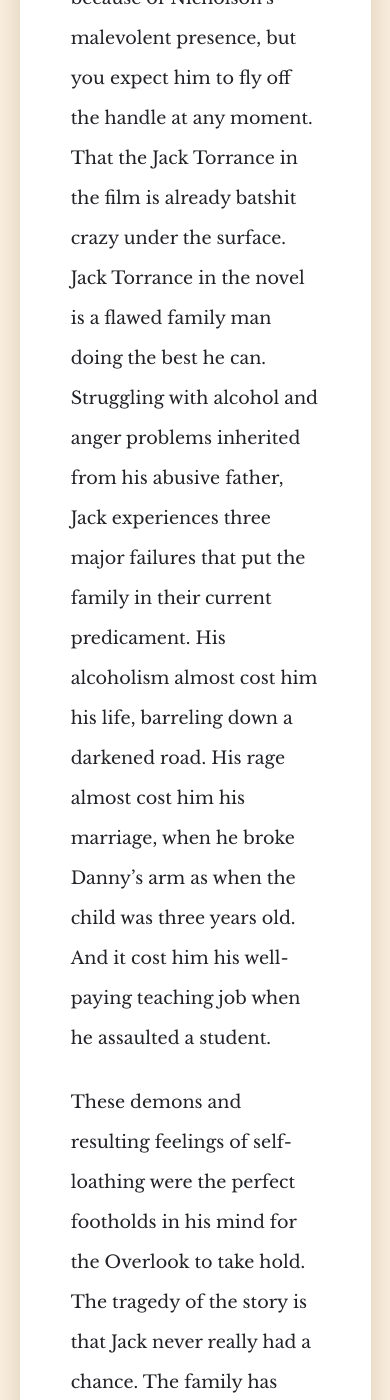
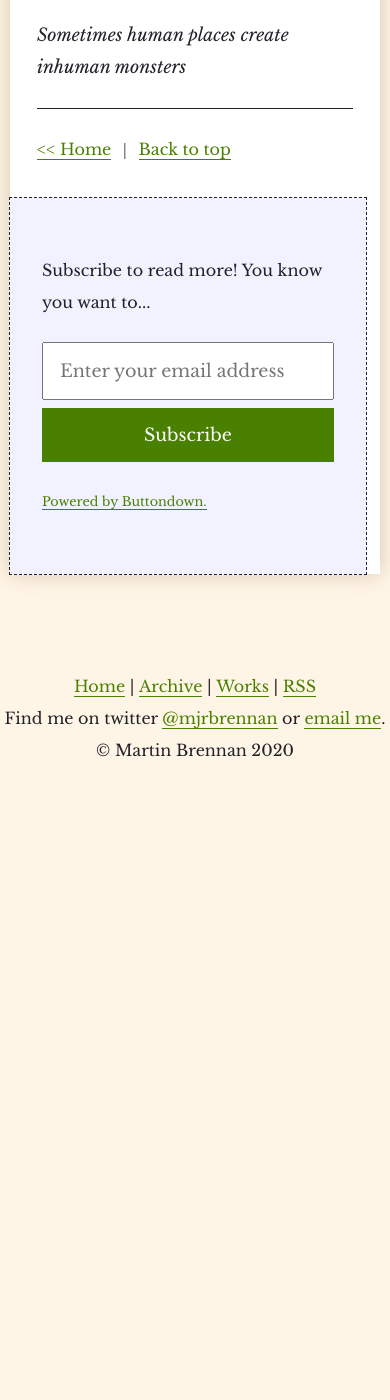
Before and after one commit to martin-brennan/writing.martin-brennan.com, a Jekyll site: the page built from _posts/2018-01-20-the-shining.md, in a window 390 px wide and 1400 px high, scrolled down 6317 px. Built offline with Jekyll 4.4.1, drawn with Linux system fonts in a browser that asks for light colours; comment, search, counter and statistics services are not loaded; after the commit the page ends 7107 px from its top, so only the background shows below that; some of the changed text lies outside the part shown.

Commit message:
Fix styles, add subscribe, remove disqus

```diff
--- a/_includes/footer.html
+++ b/_includes/footer.html
@@ -1,3 +1,3 @@
 <div class="footer">
-  <p><a href="/">Home</a> | <a href="/archive">Archive</a> | <a href="/works">Works</a> | <a href="{{ "/feed.xml" | prepend: site.baseurl }}">RSS</a> | Find me on twitter <a href="https://twitter.com/mjrbrennan">@mjrbrennan</a> or <a href="mailto:mjrbrennan@gmail.com">email me</a>.<br/> &copy; Martin Brennan {{ 'now' | date: "%Y" }}</p>
+  <p><a href="/">Home</a> | <a href="/archive">Archive</a> | <a href="/works">Works</a> | <a href="{{ "/feed.xml" | prepend: site.baseurl }}">RSS</a><br/>Find me on twitter <a href="https://twitter.com/mjrbrennan">@mjrbrennan</a> or <a href="mailto:mjrbrennan@gmail.com">email me</a>.<br/> &copy; Martin Brennan {{ 'now' | date: "%Y" }}</p>
 </div>
--- a/_includes/postnav.html
+++ b/_includes/postnav.html
@@ -1 +1 @@
-<div class="page-nav"><a href="/">Home</a> ~ <a href="/about">About</a> ~ <a href="/works">Works</a> ~ <a href="/archive">Archive</a>~ <a href="/library">Library</a><span class="hide-mobile"></span></div>
+<div class="page-nav"><a class="hide-mobile" href="/">Home</a><span class="hide-mobile"> ~ </span><a href="/about">About</a> ~ <a href="/works">Works</a> ~ <a href="/archive">Archive</a><span class="hide-mobile">~ </span> <a class="hide-mobile" href="/library">Library</a><span class="hide-mobile"></span></div>
--- a/_layouts/post.html
+++ b/_layouts/post.html
@@ -16,26 +16,21 @@
           <a href="/"><< Home</a>&nbsp;&nbsp;&nbsp;|&nbsp;&nbsp;&nbsp;<a href="#top">Back to top</a>
         </div>
       </article>
-      <div id="disqus_thread"></div>
-      <script>
-
-      /**
-      *  RECOMMENDED CONFIGURATION VARIABLES: EDIT AND UNCOMMENT THE SECTION BELOW TO INSERT DYNAMIC VALUES FROM YOUR PLATFORM OR CMS.
-      *  LEARN WHY DEFINING THESE VARIABLES IS IMPORTANT: https://disqus.com/admin/universalcode/#configuration-variables*/
-
-      var disqus_config = function () {
-        this.page.url = document.location.href;  // Replace PAGE_URL with your page's canonical URL variable
-        this.page.identifier = document.location.pathname; // Replace PAGE_IDENTIFIER with your page's unique identifier variable
-      };
-
-      (function() { // DON'T EDIT BELOW THIS LINE
-      var d = document, s = d.createElement('script');
-      s.src = 'https://martinbrennanwriting.disqus.com/embed.js';
-      s.setAttribute('data-timestamp', +new Date());
-      (d.head || d.body).appendChild(s);
-      })();
-      </script>
-      <noscript>Please enable JavaScript to view the <a href="https://disqus.com/?ref_noscript">comments powered by Disqus.</a></noscript>
+      <form
+        action="https://buttondown.email/api/emails/embed-subscribe/martin-brennan"
+        method="post"
+        target="popupwindow"
+        onsubmit="window.open('https://buttondown.email/martin-brennan', 'popupwindow')"
+        class="embeddable-buttondown-form subscribe-form"
+      >
+        <p>Subscribe to read more! You know you want to...</p>
+        <input type="email" name="email" id="bd-email" placeholder="Enter your email address">
+        <input type="hidden" value="1" name="embed"></input>
+        <input type="submit" value="Subscribe"></input>
+        <p>
+          <a href="https://buttondown.email" target="_blank">Powered by Buttondown.</a>
+        </p>
+      </form>
   </div>
 </div>
 {% include footer.html %}
--- a/_sass/_media.scss
+++ b/_sass/_media.scss
@@ -3,9 +3,16 @@
   ##Screen = B/w 320px to 479px
 */
 @media screen and (min-width: 320px) and (max-width: 480px) {
+  body {
+    font-size: 16px;
+  }
+
+  h1 {
+    font-size: 2rem;
+  }
   .blog {
-    width: 90%;
-    flex-direction: column;
+    width: 95%;
+    display: block;
 
     .col {
       padding: 0 0.2rem;
@@ -13,6 +20,22 @@
     }
 
     margin: 1.5rem auto;
+    margin-bottom: 6em;
+    padding: 1.5rem;
+    box-shadow: #d5c6af 0px 0px 20px;
+  }
+
+  p, a, blockquote, li {
+    font-size: 1rem;
+    line-height: 2rem;
+  }
+
+  h1 a {
+    font-size: 2rem;
+  }
+
+  .byline {
+    font-size: 1rem;
   }
 
   .page-title {
@@ -27,7 +50,10 @@
   }
 
   .page-nav {
-    margin: 15px auto 0;
+    a {
+      margin: 0 5px;
+    }
+    margin: 0 auto 0;
     width: 100%;
     text-align: left;
     max-width: 500px;
@@ -45,10 +71,26 @@
     border-top: 1px solid $base-color;
     max-width: 90%;
     margin: 0 auto;
+
+    &--image {
+      margin-bottom: 1em;
+
+      .me {
+        margin-bottom: 0;
+      }
+    }
   }
 
   .hide-mobile {
     display: none;
+  }
+
+  .subscribe-form {
+    width: 358px;
+    position: relative;
+    margin-left: -28px;
+    margin-bottom: -25px !important;
+    margin-top: 2rem !important;
   }
 }
 
--- a/css/main.scss
+++ b/css/main.scss
@@ -79,9 +79,33 @@ hr {
 ;
 
 
-.highlight-reel {
+.highlight-reel,
+.subscribe-form {
   background-color: #f1f1ff;
   padding: 40px;
   border: 1px dashed #212127;
   margin-bottom: 50px;
 }
+
+.subscribe-form {
+  padding: 2rem;
+  margin-top: 4rem;
+  input {
+    color: $base-color;
+    font-family: 'Libre Baskerville';
+    font-size: 1.1rem;
+    padding: 1rem;
+    width: 100%;
+  }
+  a {
+    font-size: 0.8rem;
+  }
+
+  input[type="submit"] {
+    margin-top: 0.5rem;
+    color: white;
+    background-color: #498000;
+    border: none;
+    outline: none;
+  }
+}
```
